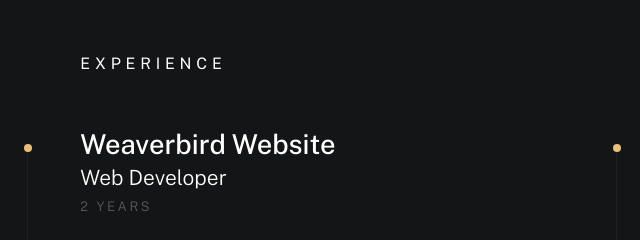
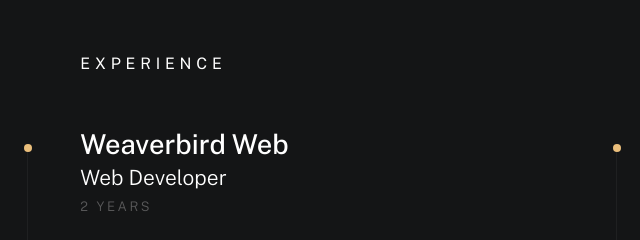
Before and after one commit to KingThobz16/wp-portfolio, a plain HTML site: page index.html in a window 1280 px wide. Shown: the part 2640-2880 px from the top of the page, 47-687 px from the left. Drawn offline with nearby package versions, Linux system fonts and the light colour scheme; a web font is replaced by a local one.

Commit message:
Text update

```diff
--- a/index.html
+++ b/index.html
@@ -168,7 +168,7 @@
                             <div class="timeline__block">
                                 <div class="timeline__bullet"></div>
                                 <div class="timeline__header">
-                                    <h4 class="timeline__title">Weaverbird Website</h3>
+                                    <h4 class="timeline__title">Weaverbird Web</h3>
                                     <h5 class="timeline__meta">Web Developer</h5>
                                     <p class="timeline__timeframe">2 Years</p>
                                 </div>
```
